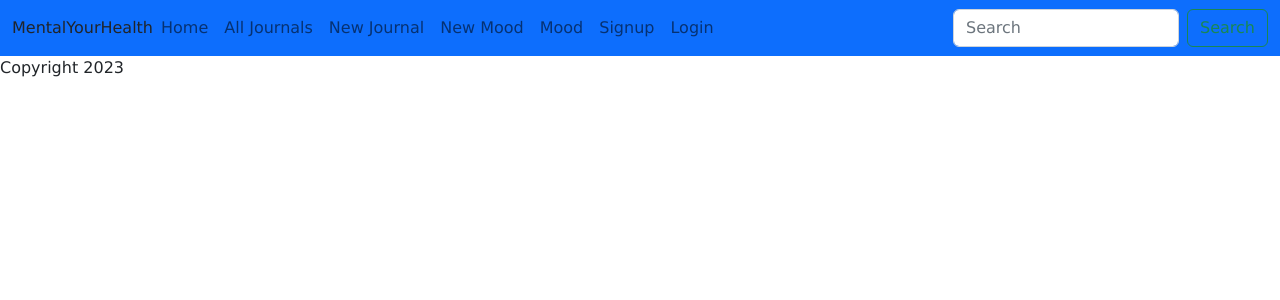
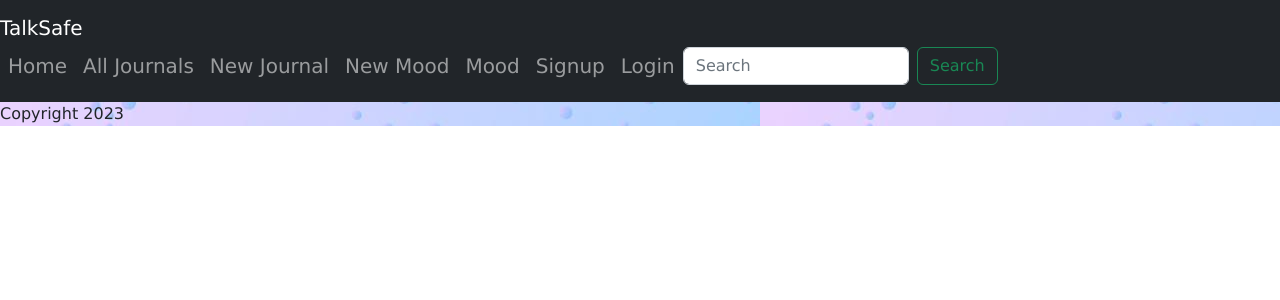
Before and after one commit to JoseMRodriguezO/mental-health-app, a React (Vite) app: page / in a window 1280 px wide. Shown: the top 300 px of the page. Built offline with nearby package versions, Linux system fonts and the light colour scheme; no server answers.

Commit message:
Add background image

```diff
--- a/src/Header.jsx
+++ b/src/Header.jsx
@@ -6,9 +6,9 @@ export function Header() {
   const [searchFilter, setSearchFilter] = useState("");
   return (
     <header>
-      <nav className="navbar navbar-expand-lg bg-primary">
-        <div className="container-fluid">
-          MentalYourHealth
+      <nav className="navbar navbar-expand-lg navbar-dark bg-dark">
+        <div className="navbar-brand">
+          TalkSafe
           <button
             className="navbar-toggler"
             type="button"
--- a/src/index.css
+++ b/src/index.css
@@ -4,4 +4,5 @@ html {
 
 #root {
   font-family: 'Lucida Sans', 'Lucida Sans Regular', 'Lucida Grande', 'Lucida Sans Unicode', Geneva, Verdana, sans-serif;
+  background-image: url('./assets/website.png') ;
 }
```
Also changed, not shown: src/assets/website.png (added).
